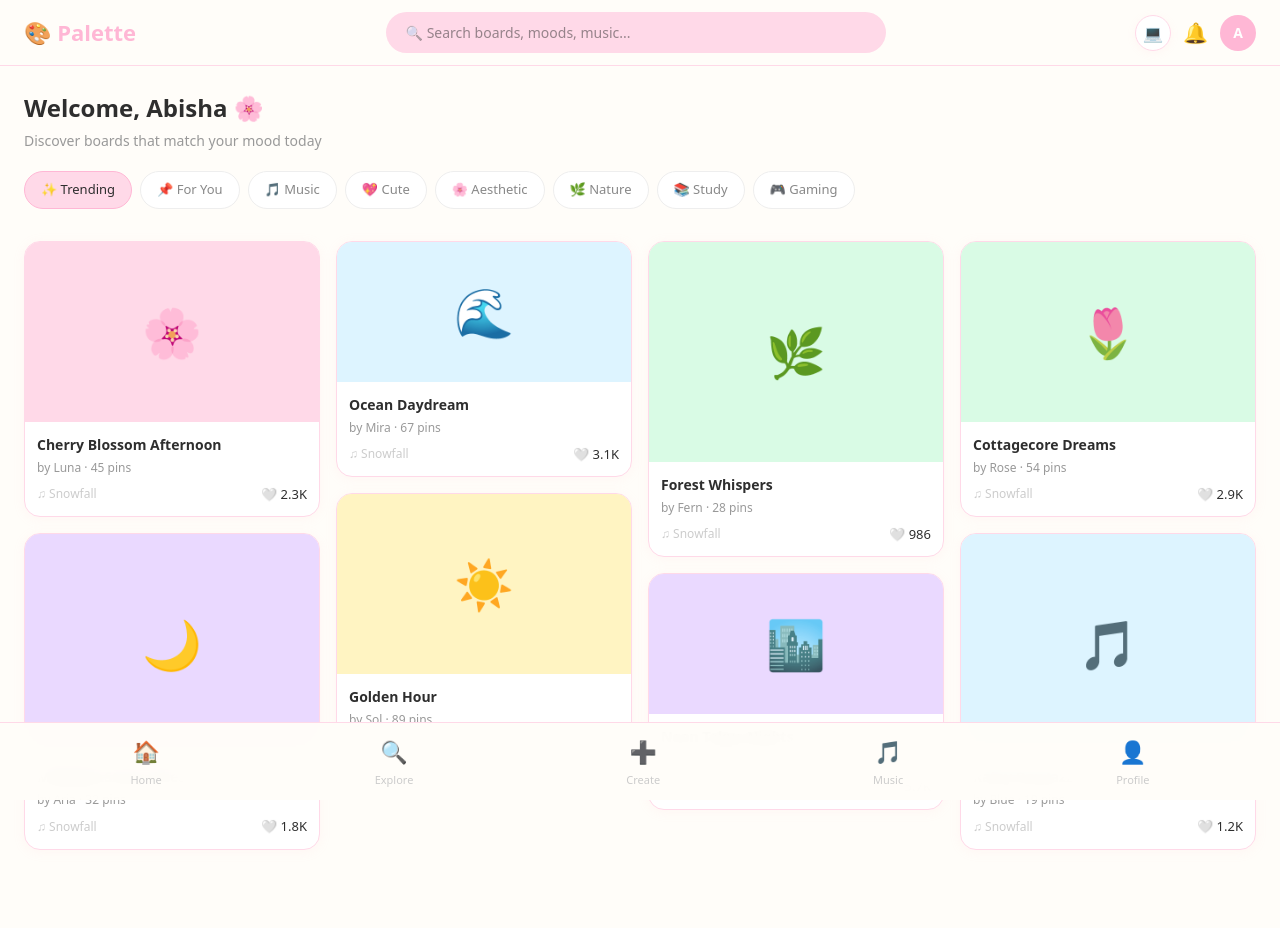
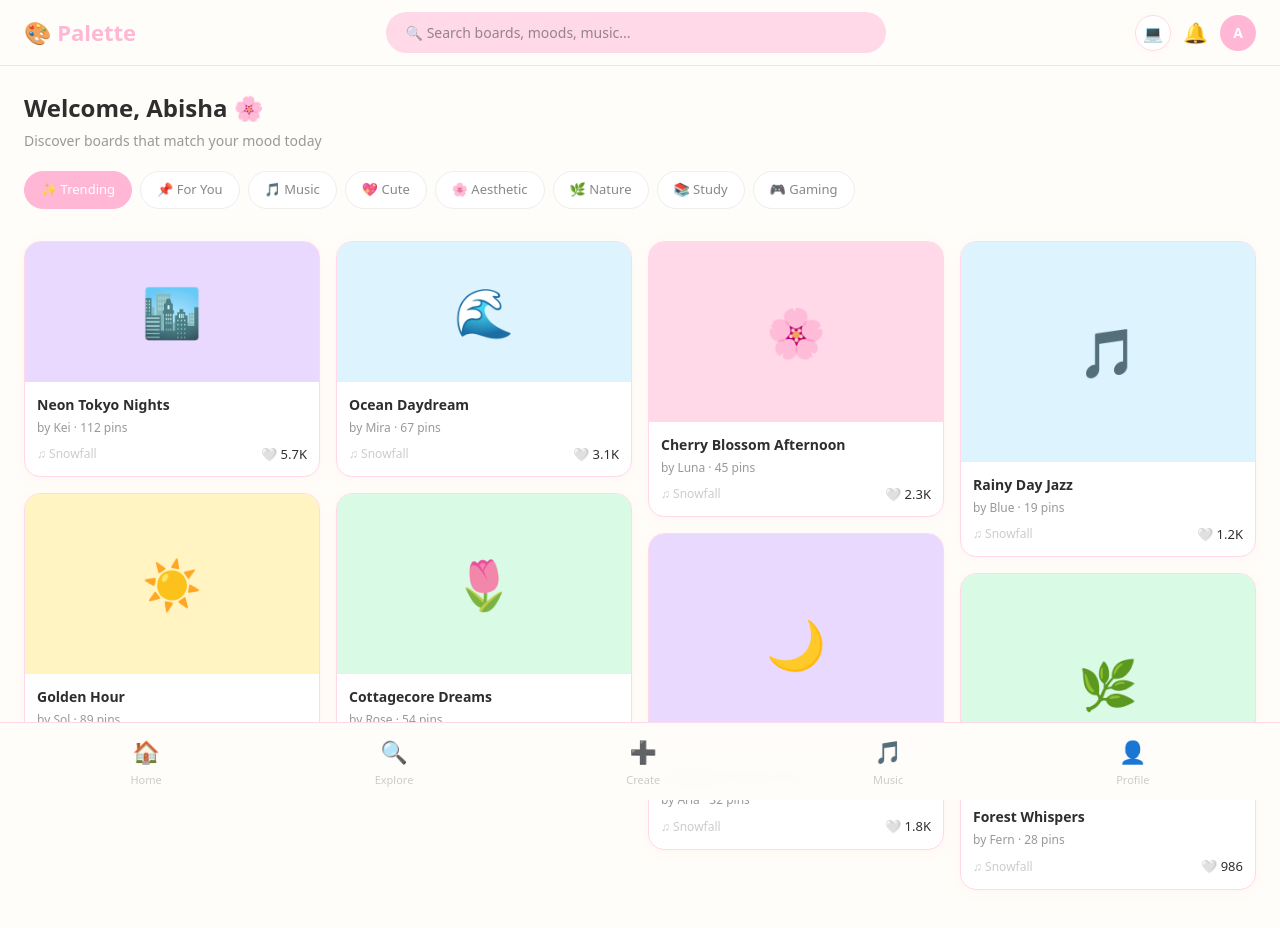
Before and after one commit to ShifatunMohsinAbisha/palette, a Next.js app in the folder frontend/: page / in a window 1280 px wide. Shown: the top 928 px of the page. Built offline with nearby package versions, Linux system fonts and the light colour scheme; no server answers.

Commit message:
feat: category pills filter boards on homepage

```diff
--- a/frontend/app/page.tsx
+++ b/frontend/app/page.tsx
@@ -6,22 +6,29 @@ import ThemeToggle from "@/components/ThemeToggle";
 import { api } from "@/lib/api";
 
 const demoBoards = [
-  { id: -1, title: "Cherry Blossom Afternoon", author: "Luna", likes: "2.3K", pins: 45, color: "#FFD9E8", emoji: "🌸" },
-  { id: -2, title: "Midnight Study Vibes", author: "Aria", likes: "1.8K", pins: 32, color: "#EAD9FF", emoji: "🌙" },
-  { id: -3, title: "Ocean Daydream", author: "Mira", likes: "3.1K", pins: 67, color: "#DDF4FF", emoji: "🌊" },
-  { id: -4, title: "Golden Hour", author: "Sol", likes: "4.2K", pins: 89, color: "#FFF4C2", emoji: "☀️" },
-  { id: -5, title: "Forest Whispers", author: "Fern", likes: "986", pins: 28, color: "#D9FBE5", emoji: "🌿" },
-  { id: -6, title: "Neon Tokyo Nights", author: "Kei", likes: "5.7K", pins: 112, color: "#EAD9FF", emoji: "🏙️" },
-  { id: -7, title: "Cottagecore Dreams", author: "Rose", likes: "2.9K", pins: 54, color: "#D9FBE5", emoji: "🌷" },
-  { id: -8, title: "Rainy Day Jazz", author: "Blue", likes: "1.2K", pins: 19, color: "#DDF4FF", emoji: "🎵" },
+  { id: -1, title: "Cherry Blossom Afternoon", author: "Luna", likes: "2.3K", pins: 45, color: "#FFD9E8", emoji: "🌸", category: "Aesthetic" },
+  { id: -2, title: "Midnight Study Vibes", author: "Aria", likes: "1.8K", pins: 32, color: "#EAD9FF", emoji: "🌙", category: "Study" },
+  { id: -3, title: "Ocean Daydream", author: "Mira", likes: "3.1K", pins: 67, color: "#DDF4FF", emoji: "🌊", category: "Nature" },
+  { id: -4, title: "Golden Hour", author: "Sol", likes: "4.2K", pins: 89, color: "#FFF4C2", emoji: "☀️", category: "Aesthetic" },
+  { id: -5, title: "Forest Whispers", author: "Fern", likes: "986", pins: 28, color: "#D9FBE5", emoji: "🌿", category: "Nature" },
+  { id: -6, title: "Neon Tokyo Nights", author: "Kei", likes: "5.7K", pins: 112, color: "#EAD9FF", emoji: "🏙️", category: "Gaming" },
+  { id: -7, title: "Cottagecore Dreams", author: "Rose", likes: "2.9K", pins: 54, color: "#D9FBE5", emoji: "🌷", category: "Cute" },
+  { id: -8, title: "Rainy Day Jazz", author: "Blue", likes: "1.2K", pins: 19, color: "#DDF4FF", emoji: "🎵", category: "Music" },
 ];
 
 const categories = ["✨ Trending", "📌 For You", "🎵 Music", "💖 Cute", "🌸 Aesthetic", "🌿 Nature", "📚 Study", "🎮 Gaming"];
 
+function parseLikes(likes: string): number {
+  const str = likes.trim().toUpperCase();
+  if (str.endsWith("K")) return parseFloat(str) * 1000;
+  if (str.endsWith("M")) return parseFloat(str) * 1000000;
+  return parseFloat(str) || 0;
+}
+
 export default function Home() {
   const [activeCategory, setActiveCategory] = useState("✨ Trending");
   const [liked, setLiked] = useState<number[]>([]);
-  const [apiBoards, setApiBoards] = useState<Array<{ id: number; title: string; author: string; likes: string; pins: number; color: string; emoji: string }>>([]);
+  const [apiBoards, setApiBoards] = useState<Array<{ id: number; title: string; author: string; likes: string; pins: number; color: string; emoji: string; category: string }>>([]);
 
   useEffect(() => {
     // Fetch real boards from API
@@ -34,6 +41,7 @@ export default function Home() {
         pins: 0,
         color: b.cover_color,
         emoji: b.cover_emoji,
+        category: "",
       }));
       setApiBoards(mapped);
     }).catch(() => {});
@@ -44,6 +52,23 @@ export default function Home() {
       prev.includes(id) ? prev.filter(i => i !== id) : [...prev, id]
     );
   };
+
+  // Derive the category label (strip emoji prefix) from the active pill
+  const activeCategoryLabel = activeCategory.replace(/^[^\s]+\s/, "");
+
+  // Filter and sort boards based on active category
+  const allBoards = [...apiBoards, ...demoBoards];
+  const filteredBoards = (() => {
+    if (activeCategoryLabel === "Trending") {
+      return [...allBoards].sort((a, b) => parseLikes(b.likes) - parseLikes(a.likes));
+    }
+    if (activeCategoryLabel === "For You") {
+      return allBoards;
+    }
+    return allBoards.filter(
+      (board) => board.category.toLowerCase() === activeCategoryLabel.toLowerCase()
+    );
+  })();
 
   return (
     <div style={{ minHeight: "100vh", backgroundColor: "var(--palette-bg)", color: "var(--palette-text)", fontFamily: "system-ui, sans-serif" }}>
@@ -86,9 +111,10 @@ export default function Home() {
                 fontWeight: "500",
                 whiteSpace: "nowrap",
                 cursor: "pointer",
-                backgroundColor: activeCategory === cat ? "var(--palette-primary)" : "var(--palette-surface)",
-                border: `1px solid ${activeCategory === cat ? "var(--palette-border-active)" : "var(--palette-border-subtle)"}`,
-                color: activeCategory === cat ? "var(--palette-text)" : "var(--palette-text-secondary)",
+                backgroundColor: activeCategory === cat ? "var(--palette-pink)" : "var(--palette-surface)",
+                border: `1px solid ${activeCategory === cat ? "var(--palette-pink)" : "var(--palette-border-subtle)"}`,
+                color: activeCategory === cat ? "#fff" : "var(--palette-text-secondary)",
+                transition: "all 0.2s ease",
               }}
             >
               {cat}
@@ -98,7 +124,7 @@ export default function Home() {
 
         {/* Masonry Grid */}
         <div style={{ columns: "4", gap: "16px" }}>
-          {[...apiBoards, ...demoBoards].map((board) => (
+          {filteredBoards.map((board) => (
             <Link
               key={board.id}
               href={`/boards/${board.id}`}
```
